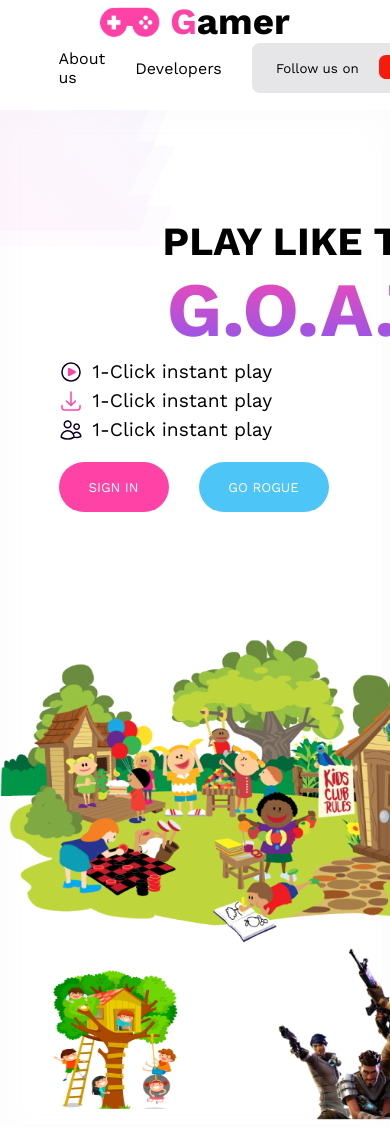
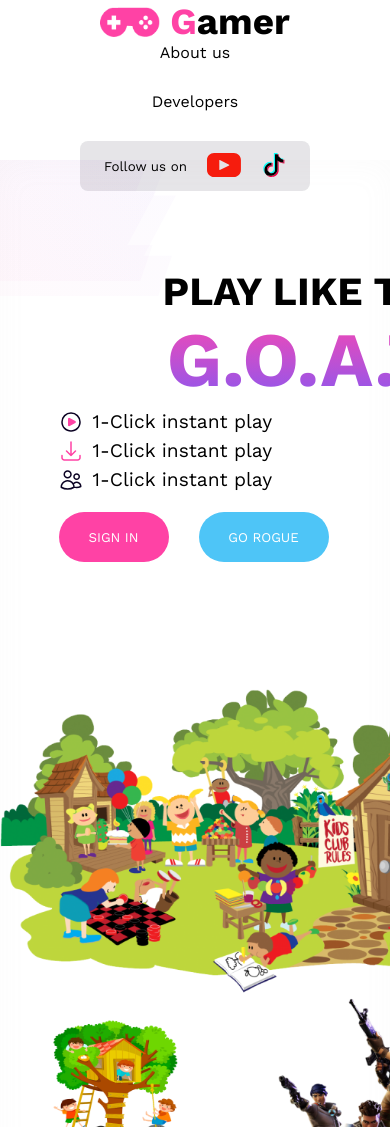
Before and after one commit to Aiman-Jannat/b8a2GamerZone, a plain HTML site: page index.html in a window 390 px wide. Shown: the top 1127 px of the page. Drawn offline with nearby package versions, Linux system fonts and the light colour scheme.

Commit message:
can't do anything

```diff
--- a/index.html
+++ b/index.html
@@ -16,7 +16,7 @@
                 <h3 class="h3 tle"><span class="spn1">G</span>amer</h3>
             </div>
             <div class="right">
-                <ul>
+                <ul class="uul">
                     <li>About us</li>
                     <li>Developers</li>
                     <li><button class="btn1">
@@ -89,6 +89,7 @@
             </div>
             <div class="card-3">
                 <img src="images/Rectangle 7.png" alt="" class="img5">
+                <div class="hv"></div>
                 <p class="ppp">Breaking game records   <br> like OG</p>
             </div>
             <div class="card-4">
--- a/style.css
+++ b/style.css
@@ -368,15 +368,20 @@
   .nav{
     display: block;
   }
-  .right >li{
-    display: block;
+  .uul{
+    display: flex;
+    flex-direction: column;
   }
   .banner{
     display: block
     ;
   }
   .left1{
+    position: static;
+    margin-top: 50px;
     text-align: center;
+
+    flex-wrap: wrap;
   }
   .gamer{
     display: block;
```
